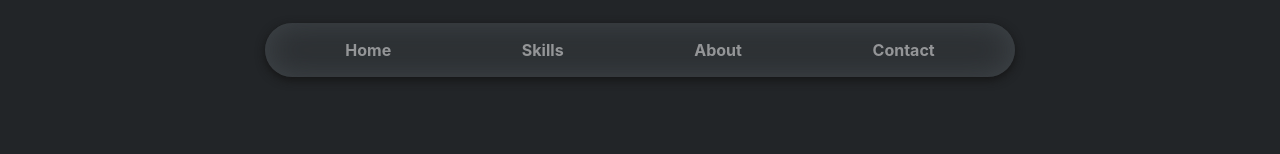
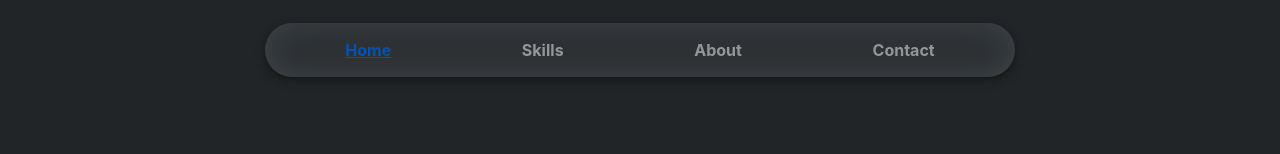
Before and after one commit to Jordiop/CharlyMech, a React (Vite) app: page / in a window 1280 px wide. Shown: the top 154 px of the page. Built offline with nearby package versions, Linux system fonts and the light colour scheme.

Commit message:
feat: apply store to navigation bar component

```diff
--- a/src/components/NavigationBar/NavigationBar.jsx
+++ b/src/components/NavigationBar/NavigationBar.jsx
@@ -1,21 +1,26 @@
 import NavigationItem from '../../models/NavigationItem'; //!
+import useNavigationStore from '../../stores/navigationStore'; //!
 import style from './NavigationBar.module.css'; //!
 
 function NavigationBar() {
 	// Temporary data for each navigation item
 	const items = [
-		new NavigationItem('Home', 'ICON', 'LINK'),
-		new NavigationItem('Skills', 'ICON', 'LINK'),
-		new NavigationItem('About', 'ICON', 'LINK'),
-		new NavigationItem('Contact', 'ICON', 'LINK'),
+		new NavigationItem('home', 'ICON', 'LINK'),
+		new NavigationItem('skills', 'ICON', 'LINK'),
+		new NavigationItem('about', 'ICON', 'LINK'),
+		new NavigationItem('contact', 'ICON', 'LINK'),
 	];
+	const { page, setPage } = useNavigationStore();
 
 	return (
 		<>
 			<div className={style.NavigationBar}>
 				<ul className={style.NavigationList}>{
 					items.map((item, index) => (
-						<li className={style.NavigationItem} key={index}>
+						<li
+							className={`${style.NavigationItem} ${page === item.name ? `${style.active}` : ''}`} key={index}
+							onClick={() => setPage(item.name)}
+						>
 							<span>{item.name}</span>
 						</li>
 					))
--- a/src/components/NavigationBar/NavigationBar.module.css
+++ b/src/components/NavigationBar/NavigationBar.module.css
@@ -20,8 +20,17 @@
 	font-weight: bold;
 	cursor: pointer;
 	transition: 300ms;
+	text-transform: capitalize;
 }
 
 .NavigationItem:hover {
 	opacity: 1;
 }
+
+.NavigationItem.active {
+	color: #0553b1;
+	opacity: 1;
+	/* Bottom element! Underlined temporary*/
+	text-decoration: underline;
+	transition: 300ms;
+}
```
